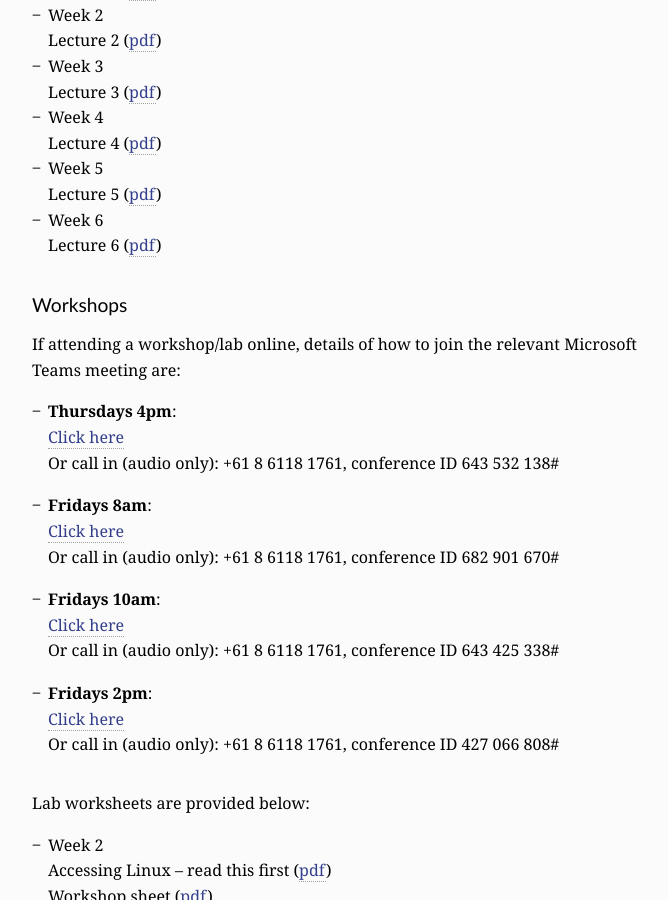
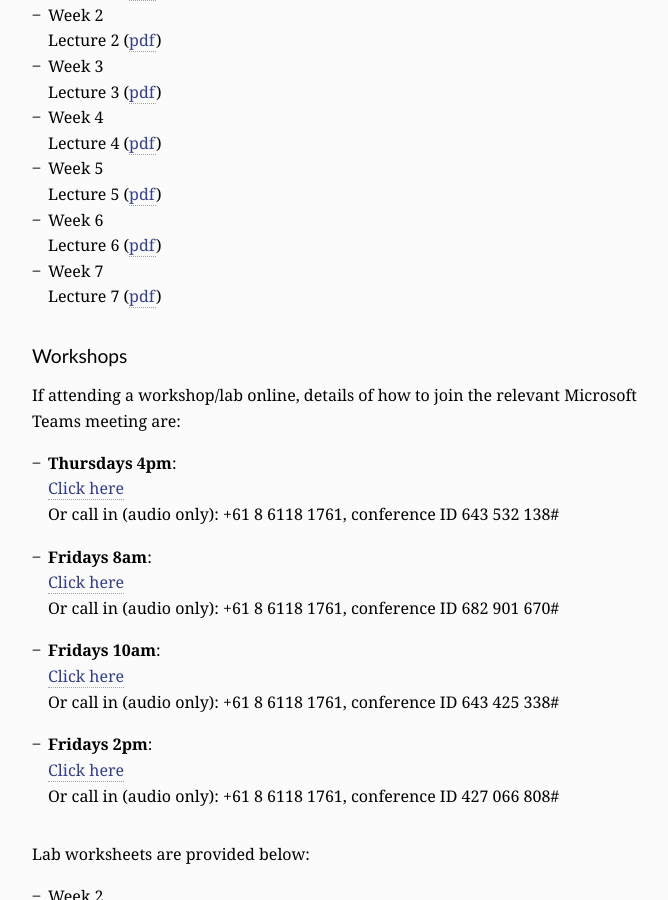
Before and after one commit to cits4407/cits4407.github.io, a Jekyll site: the page built from docs/_pages/resources.md, in a window 1280 px wide and 900 px high, scrolled down 1093 px. Shown: the whole window, without its empty margins (283-951 px from the left). Built offline with Jekyll 4.4.1, drawn with Linux system fonts in a browser that asks for light colours; some web fonts are replaced.

Commit message:
lecture 7

```diff
--- a/docs/_pages/resources.md
+++ b/docs/_pages/resources.md
@@ -62,6 +62,8 @@ university's [LMS][lms]{: target="_blank" :} (Learning Management System).
   Lecture 5 ([pdf]({{ "/lectures/lect05.pdf" | relative_url }}))
 - Week 6
   Lecture 6 ([pdf]({{ "/lectures/lect06.pdf" | relative_url }}))
+- Week 7
+  Lecture 7 ([pdf]({{ "/lectures/lect07.pdf" | relative_url }}))
 
 ## Workshops
 
```
Also changed, not shown: 1 other file.
